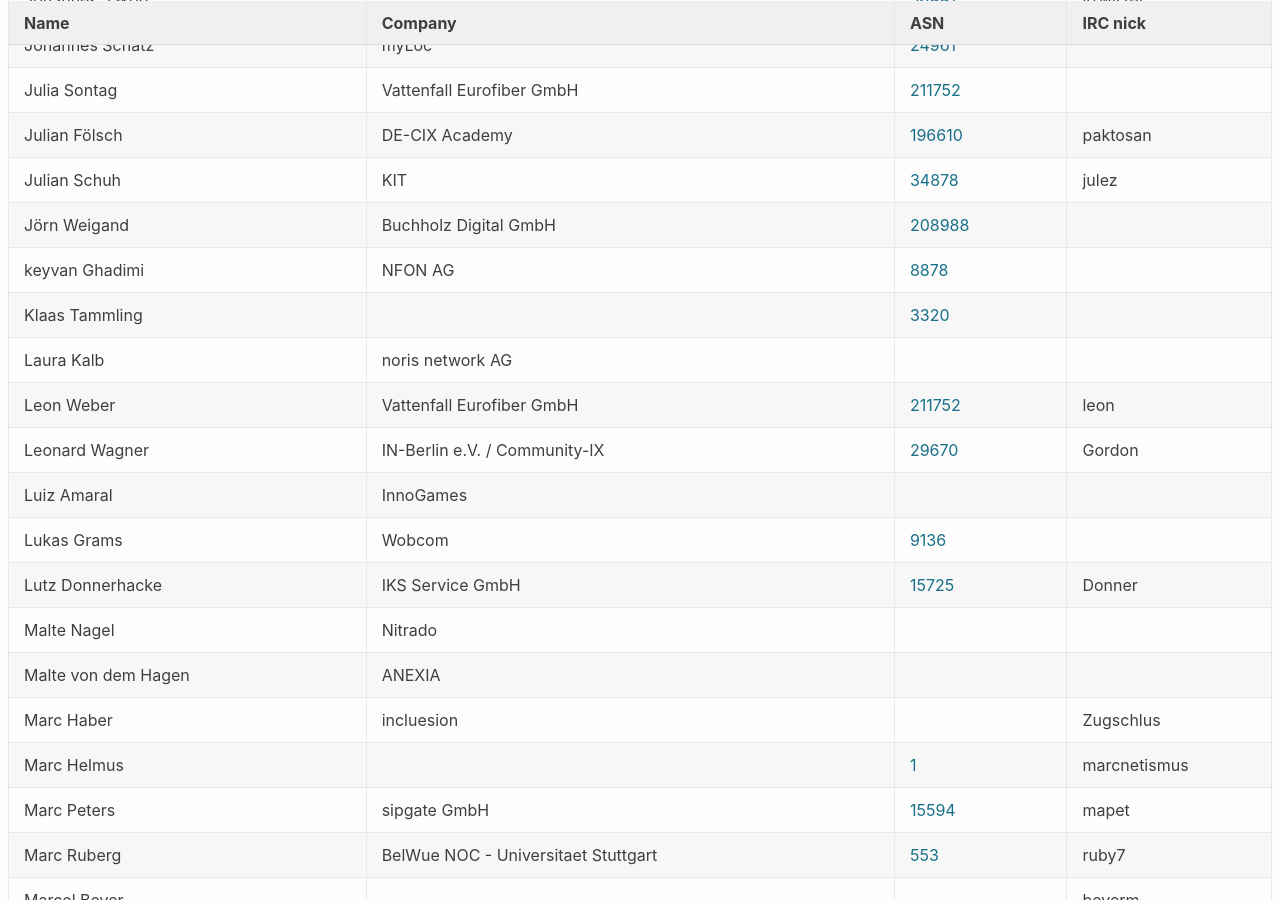
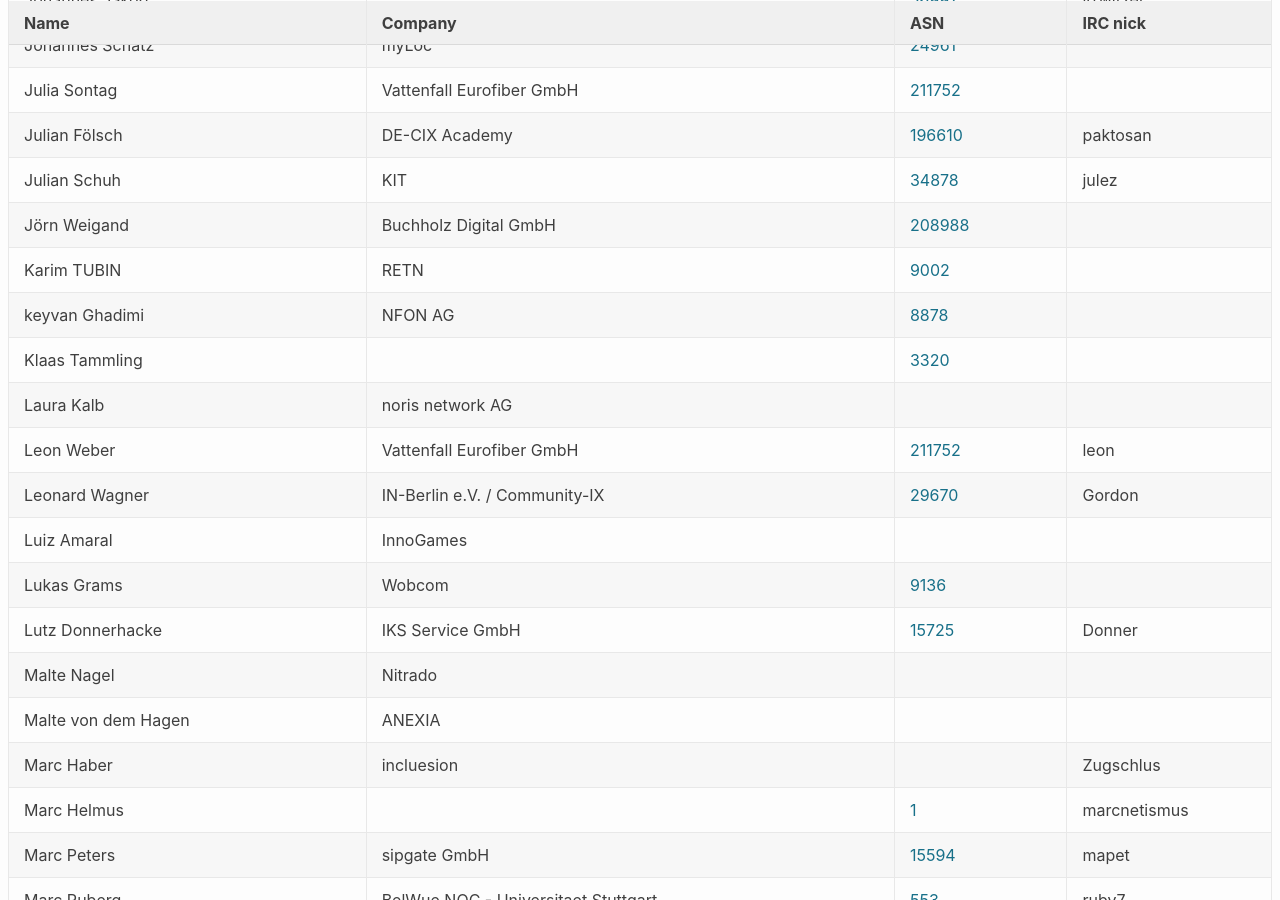
Before and after one commit to denog/pretix-attendeelist, a Jekyll site: the page built from denog14/index.md, in a window 1280 px wide and 900 px high, scrolled down 3619 px. Built offline with Jekyll 4.4.1, drawn with Linux system fonts in a browser that asks for light colours.

Commit message:
Latest data: Sat Oct 15 13:01:59 UTC 2022

```diff
--- a/_data/attendees_denog14_onsite.json
+++ b/_data/attendees_denog14_onsite.json
@@ -490,6 +490,12 @@
     "company": "Vattenfall Eurofiber GmbH",
     "irc": null,
     "asn": "211752"
+  },
+  {
+    "name": "Karim TUBIN",
+    "company": "RETN",
+    "irc": null,
+    "asn": "9002"
   },
   {
     "name": "keyvan Ghadimi",
```
